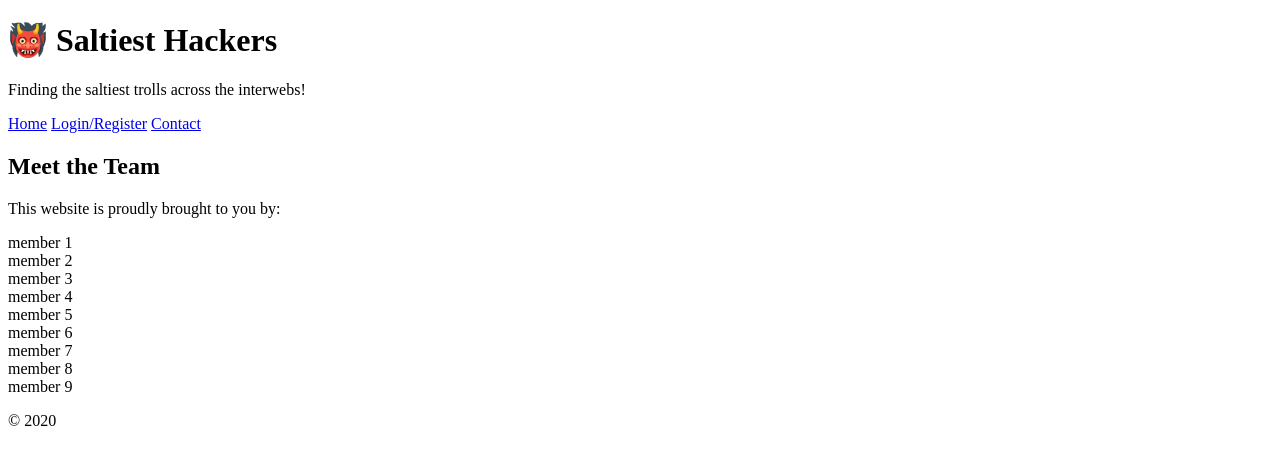
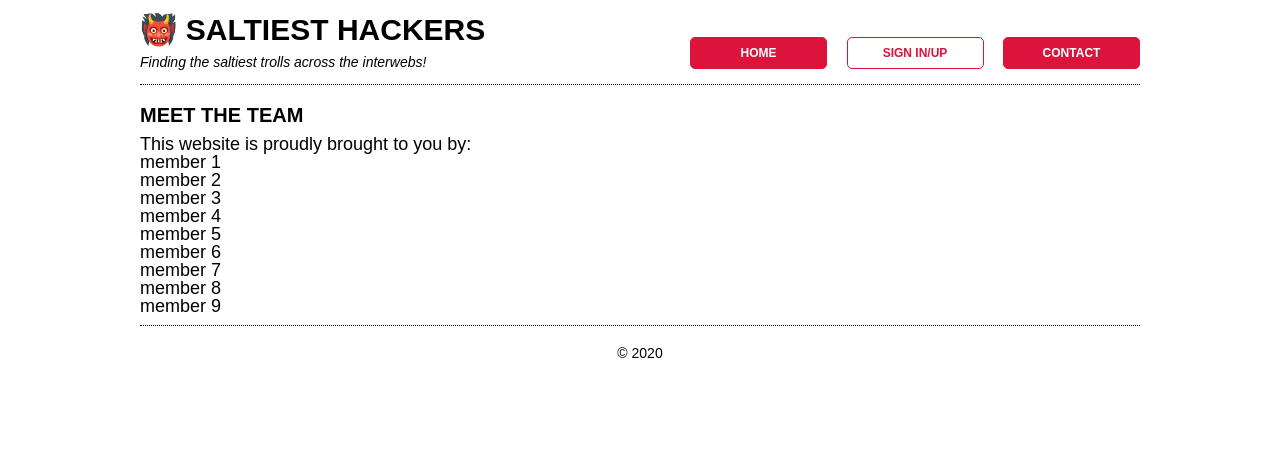
Before and after one commit to buildweek-saltiest-hacker/marketing, a plain HTML site: page contact.html in a window 1280 px wide. Drawn offline with Linux system fonts and the light colour scheme.

Commit message:
modified contact page html to fit style

```diff
--- a/contact.html
+++ b/contact.html
@@ -3,24 +3,22 @@
 <head>
     <meta charset="UTF-8">
     <meta name="viewport" content="width=device-width, initial-scale=1.0">
-    <style type="text/css" src="style/style.css"></style>
+    <link rel="stylesheet" href="style/style.css" />
     <title>Saltiest Hacker - CONTACT</title>
 
 </head>
 <body>
     <div class="container">
         <header>
-            <div class="left-content">
+            <div class="headline1-tag-box">
                 <h1>👹 Saltiest Hackers</h1>
                 <p class="tagline">Finding the saltiest trolls across the interwebs!</p>
             </div>
-            <div class="rigt-content">
-                <nav>
+            <nav>
                     <a href="index.html">Home</a>
-                    <a href="#">Login/Register</a>
+                    <a href="#">Sign In/Up</a>
                     <a href="contact.html">Contact</a>
-                </nav>
-            </div>
+            </nav>
         </header>
         <section class="main">
             <h2>Meet the Team</h2>
```
